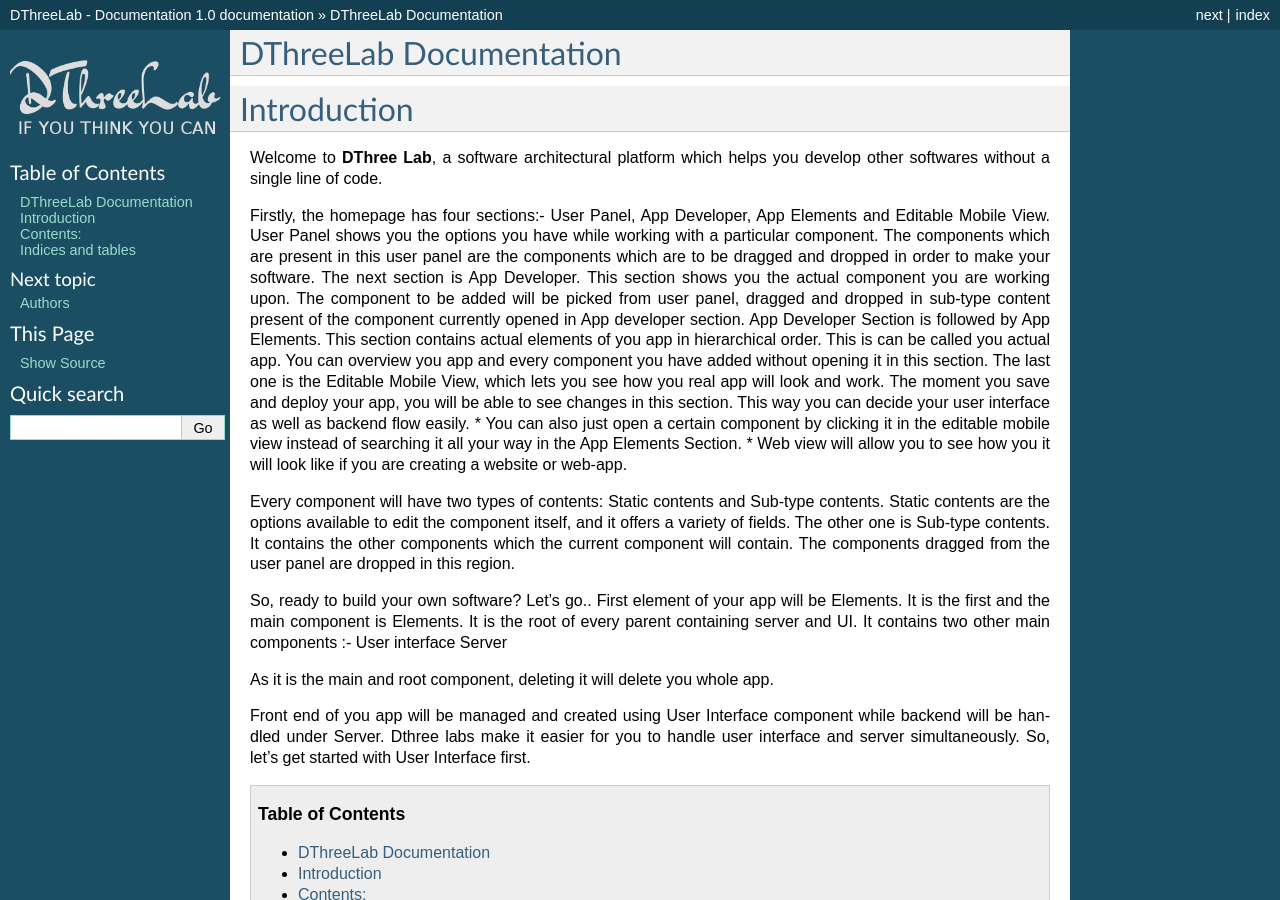
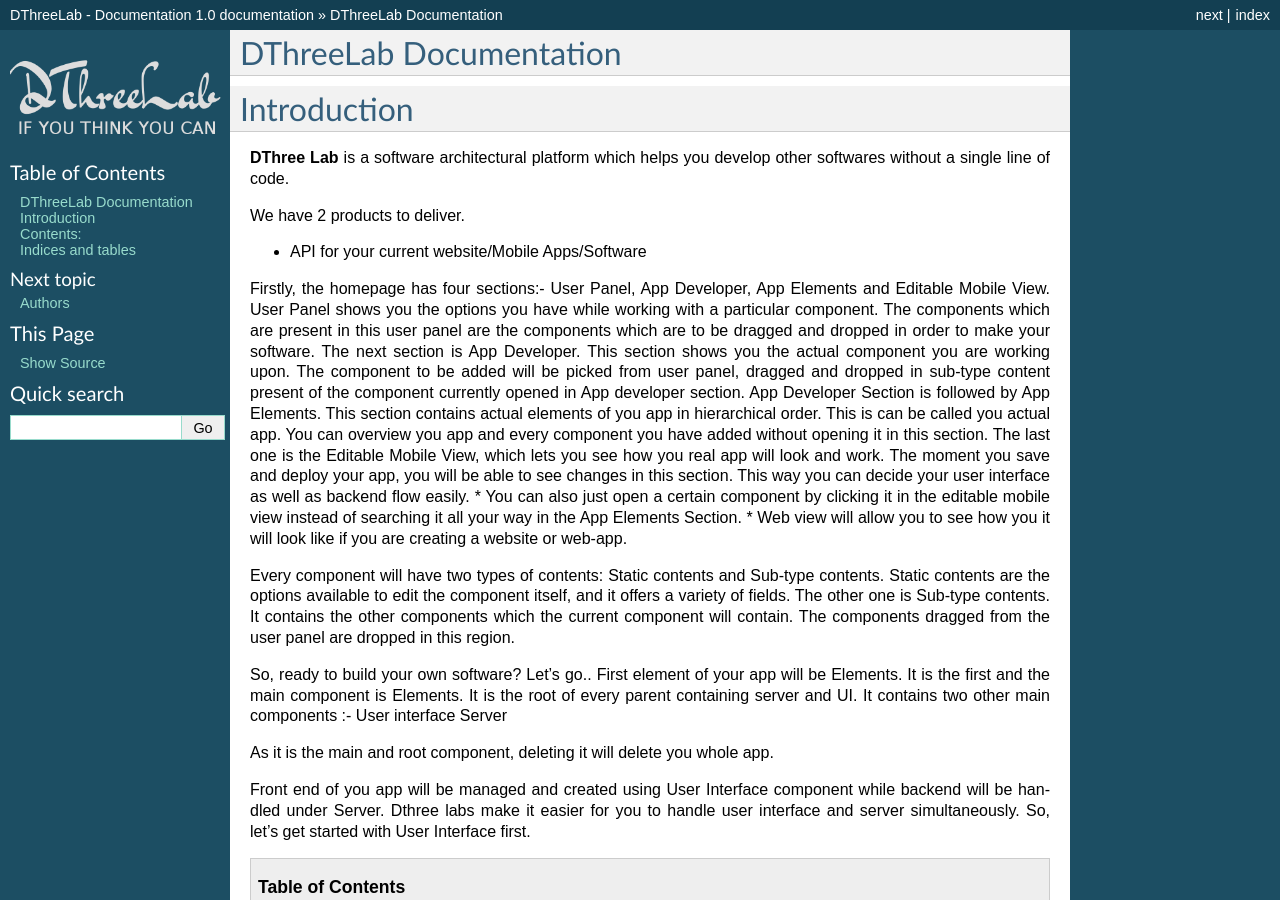
Before and after one commit to dthreelab/DThreeLab-Docs, a Sphinx documentation site: the page built from docs/index.rst, in a window 1280 px wide and 900 px high. Built offline with Sphinx 7.4.7, drawn with Linux system fonts in a browser that asks for light colours.

Commit message:
introduction changed

```diff
--- a/docs/index.rst
+++ b/docs/index.rst
@@ -9,7 +9,11 @@ DThreeLab Documentation
 Introduction
 ==================================================
 
-Welcome to **DThree Lab**, a software architectural platform which helps you develop other softwares without a single line of code.
+**DThree Lab** is a software architectural platform which helps you develop other softwares without a single line of code.
+
+We have 2 products to deliver.
+
+* API for your current website/Mobile Apps/Software
 
 Firstly, the homepage has four sections:- User Panel, App Developer, App Elements and Editable Mobile View.
 User Panel shows you the options you have while working with a particular component. The components which are present in this user panel are the components which are to be dragged and dropped in order to make your software.
```
